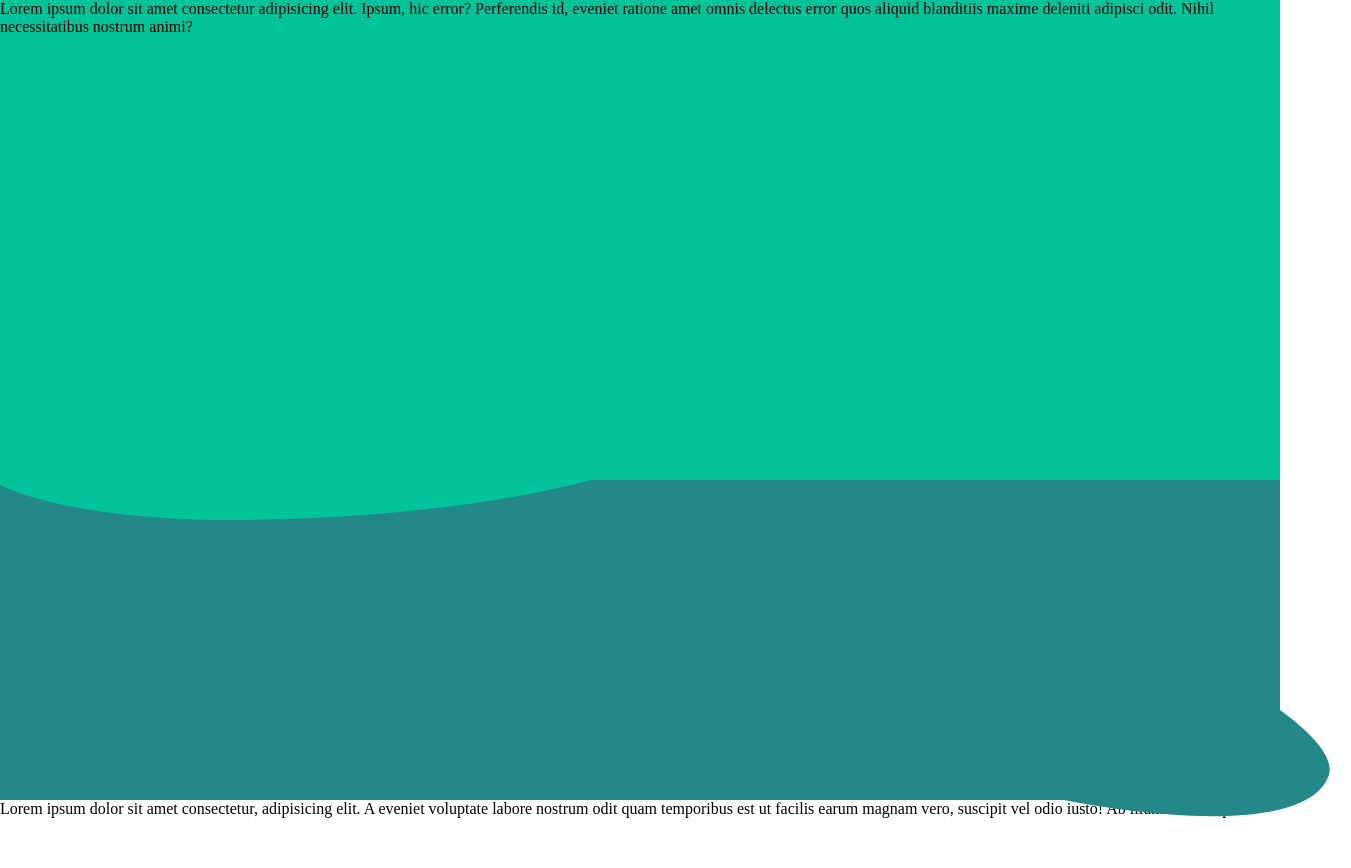
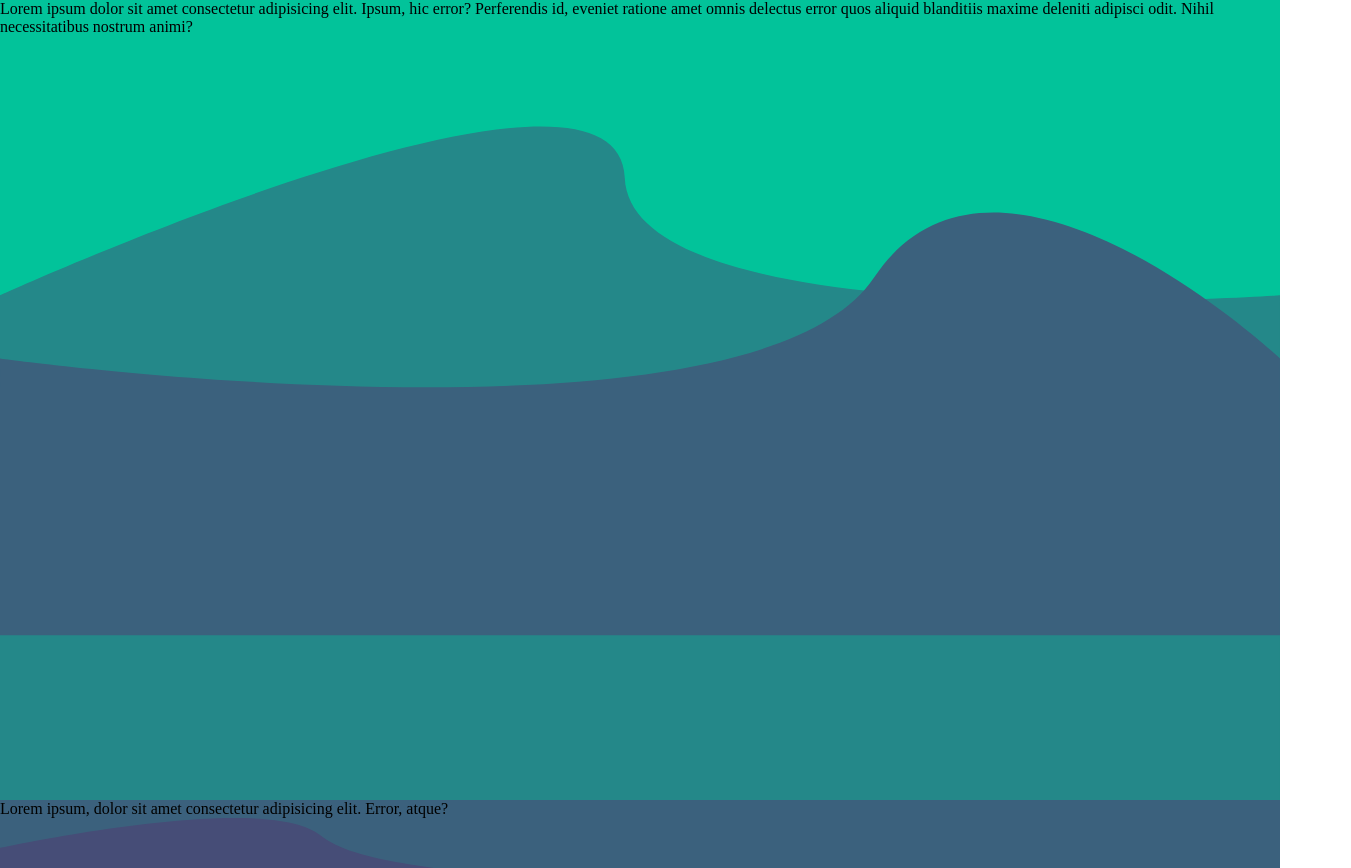
Before and after one commit to AlanCortez1337/portfolio, a React (Vite) app: page / in a window 1280 px wide. Shown: the top 868 px of the page, 1351 px wide, since content can reach past the window. Built offline with nearby package versions, Linux system fonts and the light colour scheme.

Commit message:
began working on background

```diff
--- a/src/App.jsx
+++ b/src/App.jsx
@@ -1,6 +1,4 @@
-import { useState } from 'react'
-import Layer1 from '/assests/hero-1.png'
-import Layer2 from '/assests/hero-2.png'
+import Wave from "./components/svg/wave1"
 import './App.css'
 
 function App() {
@@ -8,17 +6,17 @@ function App() {
   return (
     <>
       <section className="hero">
-        <div className="blurp">
+        <div className="blurp-hero">
           Lorem ipsum dolor sit amet consectetur adipisicing elit. Ipsum, hic error? Perferendis id, eveniet ratione amet omnis delectus error quos aliquid blanditiis maxime deleniti adipisci odit. Nihil necessitatibus nostrum animi?
         </div>
-        {/* <img src={Layer1} alt="first layer" className='asdf1'/>
-        <img src={Layer2} alt="first layer" className='asdf2'/> */}
-
-        <div className="wave-1-bg"></div>
-        <div className="wave-1"></div>
+        <Wave shape={1}></Wave>
+        <Wave shape={2}></Wave>
       </section>
       <section className="about-me">
-        Lorem ipsum dolor sit amet consectetur, adipisicing elit. A eveniet voluptate labore nostrum odit quam temporibus est ut facilis earum magnam vero, suscipit vel odio iusto! Ab illum iusto adipisci.
+        <div className="blurp-abt">
+          Lorem ipsum, dolor sit amet consectetur adipisicing elit. Error, atque?
+        </div>
+        <Wave shape={3}></Wave>
       </section>
       {/* <section className="projects">
 
--- /dev/null
+++ b/src/components/svg/wave1.jsx
@@ -0,0 +1,42 @@
+import '../../App.css'
+
+function Shapes({shape}) {
+    return(
+
+            <>
+                {shape === 1 &&
+                    <svg className="wave-1-svg" viewBox="0 0 1512 865" fill="none" xmlns="http://www.w3.org/2000/svg">
+                    <path className="wave-1" d="M1512 200C1512 200 745.5 254.5 738 61C730.5 -132.5 0 200 0 200V865H1512V200Z" fill="#248889"/>
+                    </svg>
+                }
+                {shape === 2 &&
+                    <svg className="wave-2-svg" viewBox="0 0 1512 500" fill="none" xmlns="http://www.w3.org/2000/svg">
+                    <path className="wave-2" d="M0 173C0 173 887.5 295 1032.5 77.5001C1177.5 -140 1512 173 1512 173V500H0V173Z" fill="#3B617D"/>
+                    </svg>
+                }
+                {/* Fix width/height */}
+                {shape === 3 &&
+                    <svg className="wave-3-svg" viewBox="0 0 1512 910" fill="none" xmlns="http://www.w3.org/2000/svg">
+                    <path className="wave-3" d="M0 35.3952C0 35.3952 314 -32.8825 378 20.2223C442 73.3272 665 51.6517 701.5 122.639C738 193.626 673.929 712.962 884 738C1094.07 763.038 1548.22 867.034 1515 910H0V35.3952Z" fill="#464D77"/>
+                    </svg>
+                }
+                {/* {shape === 4 &&
+                    <svg width="1512" height="783" viewBox="0 0 1512 783" fill="none" xmlns="http://www.w3.org/2000/svg">
+                    <path d="M1.90381e-05 145C1.90381e-05 145 -14.4999 -93.0001 750 41.9999C1514.5 177 1512 145 1512 145V783H1.90381e-05V145Z" fill="#3B617D"/>
+                    </svg>
+
+                }
+                {shape === 5 &&
+                    <svg width="1512" height="719" viewBox="0 0 1512 719" fill="none" xmlns="http://www.w3.org/2000/svg">
+                    <path d="M0 71.2992C0 71.2992 268 115.767 556.5 89.7151C845 63.6634 978 35.3657 1192 5.72061C1406 -23.9245 1512 71.2992 1512 71.2992V719H0V71.2992Z" fill="#248889"/>
+                    </svg>
+                }
+                {shape === 6 &&
+                    <svg width="1512" height="207" viewBox="0 0 1512 207" fill="none" xmlns="http://www.w3.org/2000/svg">
+                    <path d="M2.78652e-05 57C2.78652e-05 57 -18.5 -32.5 233 13C484.5 58.5 1512 57 1512 57V207H2.78652e-05V57Z" fill="#02C39A"/>
+                    </svg>
+                } */}
+            </>
+    );
+}
+export default Shapes;
--- a/src/index.css
+++ b/src/index.css
@@ -22,42 +22,46 @@ body {
   width: 100vw;
   height: 100vh;
 
+  overflow-y: hidden;
 }
-
-.wave-1-bg {
-  position: absolute;
-  bottom: 0;
-  width: 100vw;
-  height: 40vh;
-  background-color: var(--cyan);
+.wave-1-svg {
+  position: relative;
+  bottom: -90px;
 }
 
 .wave-1 {
-  position: absolute;
-  width: 400px;
-  height: 200px;
-  bottom: 45%;
+  width: 100vw;
+  z-index: 2;
 }
 
-.wave-1::before {
-  content: '';
-  display: block;
-  position: absolute;
-  border-radius: 100% 50%;
-  width: 60vw;
-  height: 100%;
-  background-color: var(--cyan);
-  transform: rotate(20deg) translate(85%, 60%);
+.wave-2-svg {
+  position: relative;
+  bottom: 70vh;
 }
 
-.wave-1::after {
-  content: '';
-  display: block;
-  position: absolute;
-  border-radius: 100% 50%;
-  width: 60vw;
-  height: 100%;
-  background-color: var(--green1);
-  transform: translate(-4%, 40%);
+.wave-2 {
+  width: 100vw;
+  z-index: 3;
 }
 /* About me */
+
+.about-me {
+  padding: 0;
+  margin: 0;
+  background-color: var(--purple2);
+  width: 100vw;
+  height: 100vh;
+  overflow-y: hidden;
+}
+/* FIX */
+.wave-3-svg {
+  /* position: relative; */
+  /* bottom: -60px; */
+}
+
+.wave-3 {
+  /* width: 400px; */
+  width: 50px;
+  height: 50px;
+  /* z-index: 2; */
+}
```
Also changed, not shown: public/assests/hero-1.png (deleted), public/assests/hero-2.png (deleted).
